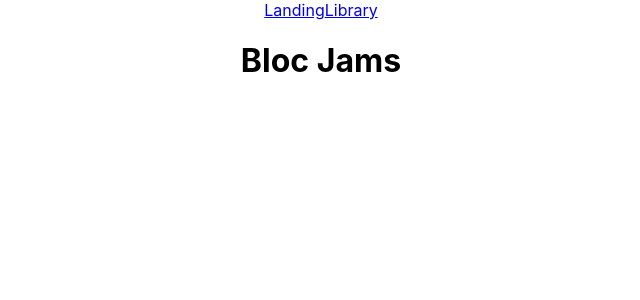
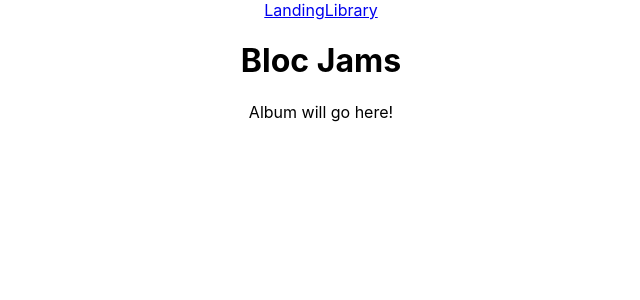
Before and after one commit to LiveBacteria/bloc-jams-react, a React (Create React App) app: page /album in a window 1280 px wide. Shown: the top 300 px of the page, without its empty margins (319-959 px from the left). Built offline with nearby package versions, Linux system fonts and the light colour scheme.

Commit message:
another assignment complete for bloc jams react routing

```diff
--- a/src/App.js
+++ b/src/App.js
@@ -1,8 +1,9 @@
 import React, { Component } from 'react';
 import { Route, Link } from 'react-router-dom';
 import './App.css';
-import Landing from './components/Landing'
-import Library from './components/Library'
+import Landing from './components/Landing';
+import Library from './components/Library';
+import Album from './components/Album';
 
 class App extends Component {
   render() {
@@ -20,6 +21,7 @@
           <main>
             <Route exact path="/" component={Landing} />
             <Route path="/library" component={Library} />
+            <Route path="/album" component={Album} />
           </main>
         </div>
     );
--- /dev/null
+++ b/src/components/Album.js
@@ -0,0 +1,10 @@
+import React from 'react';
+
+const Album = () => (
+    <section className="Album">
+        Album will go here!
+    </section>
+)
+
+
+export default Album;
```
